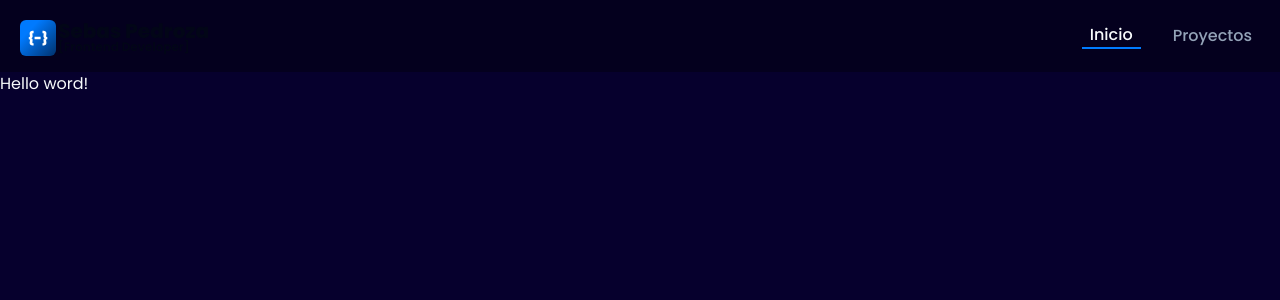
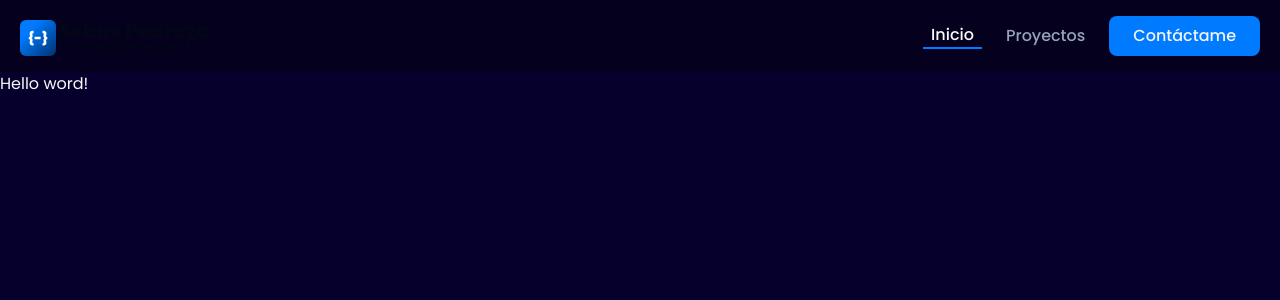
Before and after one commit to SebasDeveloper1/sebasdeveloperweb, a Next.js app: page / in a window 1280 px wide. Shown: the top 300 px of the page. Built offline with nearby package versions, Linux system fonts and the light colour scheme.

Commit message:
:construction: Add NavbarLG component

```diff
--- a/app/ui/components/shared/Header/Navbar/NavbarLG/NavbarLG.tsx
+++ b/app/ui/components/shared/Header/Navbar/NavbarLG/NavbarLG.tsx
@@ -8,7 +8,7 @@ export function NavbarLG({ links, pathname }: NavbarLGprops): JSX.Element {
    */
   return (
     <section className="hidden lg:flex justify-center items-center w-auto">
-      <ul className="flex justify-center items-center gap-6 w-full">
+      <ul className="flex justify-center items-center gap-4 w-full">
         {/* Map through the array of navigation links */}
         {links.map((link) => {
           const isActive = pathname.startsWith(link?.href);
@@ -30,6 +30,9 @@ export function NavbarLG({ links, pathname }: NavbarLGprops): JSX.Element {
           );
         })}
       </ul>
+      <button type="button" className="button-primary padding-button ml-4">
+        Contáctame
+      </button>
     </section>
   );
 }
```
